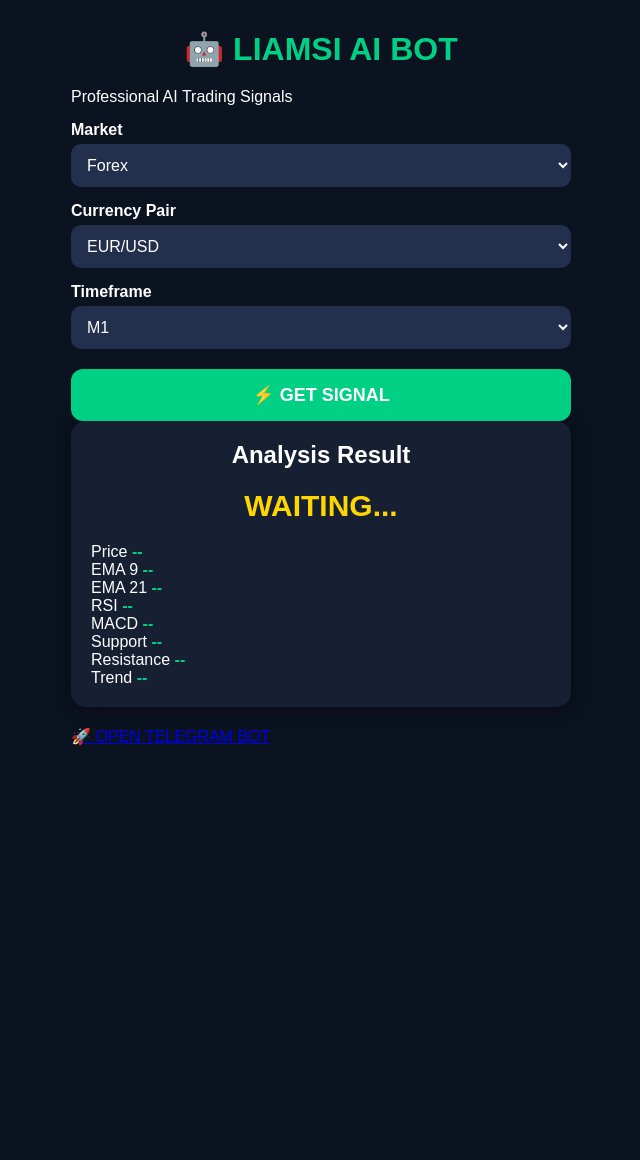
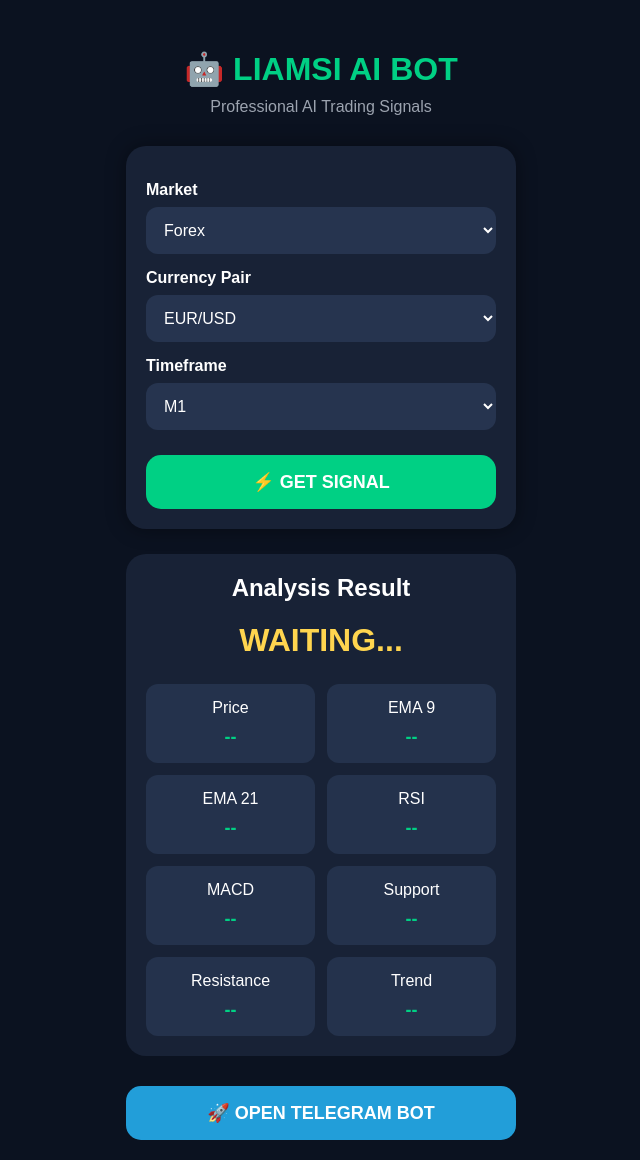
Before and after one commit to ismailelomrani22-ops/telegram-bot, a Flask app: template templates/index.html in a window 1280 px wide. Shown: the whole page, without its empty margins (319-959 px from the left). Before the commit the page ends 746 px from the top, so only its background shows below. Run offline with Flask 3, Linux system fonts and the light colour scheme; the template is opened without the code that fills it, so the values that code supplies are empty.

Commit message:
Update style.css

```diff
--- a/static/style.css
+++ b/static/style.css
@@ -2,7 +2,7 @@
 margin:0;
 padding:0;
 box-sizing:border-box;
-    font-family:Arial,Helvetica,sans-serif;
+font-family:Arial,sans-serif;
 }
 
 body{
@@ -11,92 +11,206 @@ body{
 }
 
 .container{
-    width:95%;
-    max-width:500px;
-    margin:30px auto;
+max-width:430px;
+margin:auto;
+padding:20px;
 }
 
-h1{
+.logo{
 text-align:center;
-    margin-bottom:20px;
+margin:30px 0;
+}
+
+.logo h1{
+font-size:32px;
 color:#00d084;
 }
 
-.card,
-.result{
-    background:#172033;
-    border-radius:15px;
+.logo p{
+margin-top:10px;
+color:#9ca3af;
+}
+
+.panel{
+
+background:#182236;
+
 padding:20px;
-    margin-bottom:20px;
+
+border-radius:20px;
+
 box-shadow:0 0 20px rgba(0,0,0,.4);
+
 }
 
 label{
+
 display:block;
+
 margin-top:15px;
-    margin-bottom:5px;
+
 font-weight:bold;
+
 }
 
 select{
+
 width:100%;
-    padding:12px;
+
+padding:14px;
+
+margin-top:8px;
+
 border:none;
-    border-radius:10px;
-    background:#23304d;
+
+border-radius:12px;
+
+background:#26344f;
+
 color:white;
+
 font-size:16px;
+
 }
 
 button{
+
 width:100%;
-    margin-top:20px;
-    padding:15px;
+
+margin-top:25px;
+
+padding:16px;
+
 border:none;
-    border-radius:12px;
+
+border-radius:15px;
+
 background:#00d084;
-    color:#fff;
+
+color:white;
+
 font-size:18px;
+
 font-weight:bold;
+
 cursor:pointer;
+
 transition:.3s;
+
 }
 
 button:hover{
-    background:#00b36b;
+
+background:#00b26f;
+
+}
+
+.result{
+
+margin-top:25px;
+
+background:#182236;
+
+padding:20px;
+
+border-radius:20px;
+
 }
 
 .result h2{
+
 text-align:center;
-    margin-bottom:15px;
-}
 
-.result p{
-    margin:10px 0;
-    font-size:17px;
+margin-bottom:20px;
+
 }
 
 #signal{
-    font-size:30px;
+
+font-size:32px;
+
 font-weight:bold;
+
 text-align:center;
-    margin:20px 0;
-    color:#ffd700;
+
+color:#ffd54f;
+
+margin-bottom:25px;
+
 }
 
-span{
-    color:#00d084;
-    font-weight:bold;
+.grid{
+
+display:grid;
+
+grid-template-columns:repeat(2,1fr);
+
+gap:12px;
+
 }
 
-@media(max-width:600px){
+.box{
+
+background:#24324c;
+
+padding:15px;
+
+border-radius:12px;
+
+text-align:center;
+
+}
+
+.box span{
+
+display:block;
+
+margin-top:10px;
+
+font-size:18px;
+
+font-weight:bold;
+
+color:#00d084;
+
+}
+
+.telegram{
+
+display:block;
+
+margin-top:30px;
+
+background:#229ED9;
+
+padding:16px;
+
+border-radius:15px;
+
+text-align:center;
+
+text-decoration:none;
+
+color:white;
+
+font-size:18px;
+
+font-weight:bold;
+
+}
+
+.telegram:hover{
+
+background:#1b8cc4;
+
+}
+
+@media(max-width:500px){
 
 .container{
+
 width:95%;
-}
 
-button{
-    font-size:16px;
 }
 
 }
```
Lines whose indentation alone changed are shown as unchanged.
